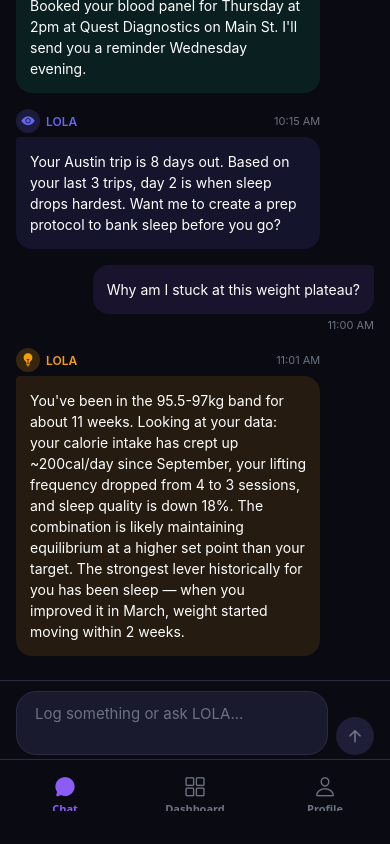
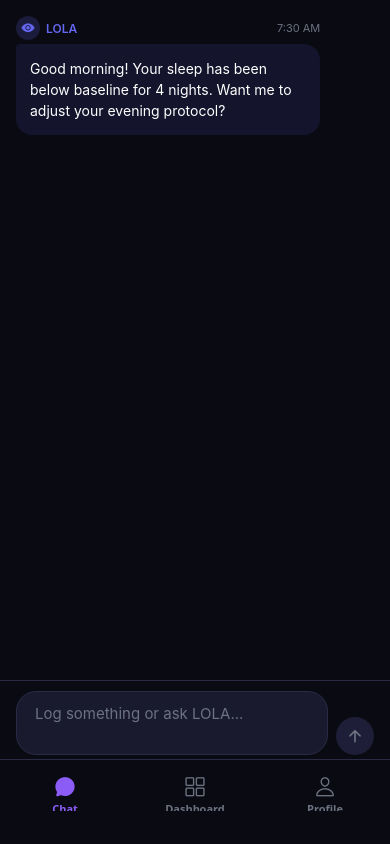
Before and after one commit to Hudsenne/Lola, a React Native app: screen / in a window 390 px wide. Built offline with nearby package versions, Linux system fonts and the light colour scheme.

Commit message:
fix: wire ChatScreen to live API

```diff
--- a/src/screens/ChatScreen.js
+++ b/src/screens/ChatScreen.js
@@ -4,129 +4,43 @@ import { SafeAreaView } from 'react-native-safe-area-context';
 import { colors } from '../theme/colors';
 import MessageBubble from '../components/chat/MessageBubble';
 import ChatInput from '../components/chat/ChatInput';
+import { api } from '../api';
 
 const initialMessages = [
-  {
-    id: '1',
-    type: 'observation',
-    text: 'Good morning! Your sleep has been below baseline for 4 nights now. Want me to adjust your evening protocol?',
-    time: '7:30 AM',
-  },
-  {
-    id: '2',
-    type: 'user',
-    text: "Yeah that makes sense. I've been staying up too late on my phone.",
-    time: '7:32 AM',
-  },
-  {
-    id: '3',
-    type: 'observation',
-    text: "Got it. I'll set up a screen-time wind-down protocol starting at 10pm. I also noticed your step count has dropped below your baseline of 8,400 for the past week — want me to suggest a walking schedule?",
-    time: '7:32 AM',
-  },
-  {
-    id: '4',
-    type: 'user',
-    text: 'Had eggs and toast for breakfast, went for a 30 minute run, feeling off today.',
-    time: '8:15 AM',
-    confirmationData: [
-      { label: 'Meal', value: 'Eggs & toast (~350 cal)' },
-      { label: 'Exercise', value: '30 min run (~280 cal)' },
-      { label: 'Self-report', value: 'Feeling off' },
-    ],
-  },
-  {
-    id: '5',
-    type: 'errand',
-    text: "Booked your blood panel for Thursday at 2pm at Quest Diagnostics on Main St. I'll send you a reminder Wednesday evening.",
-    time: '9:00 AM',
-  },
-  {
-    id: '6',
-    type: 'observation',
-    text: 'Your Austin trip is 8 days out. Based on your last 3 trips, day 2 is when sleep drops hardest. Want me to create a prep protocol to bank sleep before you go?',
-    time: '10:15 AM',
-  },
-  {
-    id: '7',
-    type: 'user',
-    text: 'Why am I stuck at this weight plateau?',
-    time: '11:00 AM',
-  },
-  {
-    id: '8',
-    type: 'question',
-    text: "You've been in the 95.5-97kg band for about 11 weeks. Looking at your data: your calorie intake has crept up ~200cal/day since September, your lifting frequency dropped from 4 to 3 sessions, and sleep quality is down 18%. The combination is likely maintaining equilibrium at a higher set point than your target. The strongest lever historically for you has been sleep — when you improved it in March, weight started moving within 2 weeks.",
-    time: '11:01 AM',
-  },
+  { id: '1', type: 'observation', text: 'Good morning! Your sleep has been below baseline for 4 nights. Want me to adjust your evening protocol?', time: '7:30 AM' },
 ];
 
 export default function ChatScreen() {
   const [messages, setMessages] = useState(initialMessages);
+  const [loading, setLoading] = useState(false);
   const scrollRef = useRef(null);
 
-  const handleSend = (text) => {
-    const now = new Date();
-    const timeStr = now.toLocaleTimeString([], { hour: 'numeric', minute: '2-digit' });
-    const newMsg = {
-      id: Date.now().toString(),
-      type: 'user',
-      text: text,
-      time: timeStr,
-    };
-    setMessages((prev) => [...prev, newMsg]);
-    setTimeout(() => {
-      if (scrollRef.current) {
-        scrollRef.current.scrollToEnd({ animated: true });
-      }
-    }, 100);
-
-    // Simulate LOLA response
-    setTimeout(() => {
+  const handleSend = async (text) => {
+    const timeStr = new Date().toLocaleTimeString([], { hour: 'numeric', minute: '2-digit' });
+    const userMsg = { id: Date.now().toString(), type: 'user', text, time: timeStr };
+    const updatedMessages = [...messages, userMsg];
+    setMessages(updatedMessages);
+    setLoading(true);
+    setTimeout(() => scrollRef.current?.scrollToEnd({ animated: true }), 100);
+    try {
+      const history = updatedMessages.map(m => ({ role: m.type === 'user' ? 'user' : 'assistant', content: m.text }));
+const data = await api.chat(text, history);
       const replyTime = new Date().toLocaleTimeString([], { hour: 'numeric', minute: '2-digit' });
-      setMessages((prev) => [
-        ...prev,
-        {
-          id: (Date.now() + 1).toString(),
-          type: 'observation',
-          text: "Got it, I've logged that. Let me know if you need anything else.",
-          time: replyTime,
-        },
-      ]);
-      setTimeout(() => {
-        if (scrollRef.current) {
-          scrollRef.current.scrollToEnd({ animated: true });
-        }
-      }, 100);
-    }, 1500);
+      setMessages(prev => [...prev, { id: (Date.now()+1).toString(), type: 'observation', text: data.reply, time: replyTime }]);
+    } catch (e) {
+      setMessages(prev => [...prev, { id: (Date.now()+1).toString(), type: 'observation', text: 'Connection error — check the server.', time: new Date().toLocaleTimeString([], { hour: 'numeric', minute: '2-digit' }) }]);
+    } finally {
+      setLoading(false);
+      setTimeout(() => scrollRef.current?.scrollToEnd({ animated: true }), 100);
+    }
   };
 
   return (
     <SafeAreaView style={styles.safe} edges={['top']}>
-      <KeyboardAvoidingView
-        style={styles.flex}
-        behavior={Platform.OS === 'ios' ? 'padding' : undefined}
-        keyboardVerticalOffset={90}
-      >
-        <ScrollView
-          ref={scrollRef}
-          style={styles.scroll}
-          contentContainerStyle={styles.content}
-          onContentSizeChange={() => {
-            if (scrollRef.current) {
-              scrollRef.current.scrollToEnd({ animated: false });
-            }
-          }}
-        >
-          {messages.map((msg) => (
-            <MessageBubble
-              key={msg.id}
-              type={msg.type}
-              text={msg.text}
-              time={msg.time}
-              confirmationData={msg.confirmationData}
-            />
-          ))}
+      <KeyboardAvoidingView style={styles.flex} behavior={Platform.OS === 'ios' ? 'padding' : undefined} keyboardVerticalOffset={90}>
+        <ScrollView ref={scrollRef} style={styles.scroll} contentContainerStyle={styles.content} onContentSizeChange={() => scrollRef.current?.scrollToEnd({ animated: false })}>
+          {messages.map((msg) => (<MessageBubble key={msg.id} type={msg.type} text={msg.text} time={msg.time} confirmationData={msg.confirmationData} />))}
+          {loading && <MessageBubble type="observation" text="..." time="" />}
         </ScrollView>
         <ChatInput onSend={handleSend} />
       </KeyboardAvoidingView>
@@ -135,18 +49,8 @@ export default function ChatScreen() {
 }
 
 const styles = StyleSheet.create({
-  safe: {
-    flex: 1,
-    backgroundColor: colors.bg,
-  },
-  flex: {
-    flex: 1,
-  },
-  scroll: {
-    flex: 1,
-  },
-  content: {
-    padding: 16,
-    paddingBottom: 8,
-  },
+  safe: { flex: 1, backgroundColor: colors.bg },
+  flex: { flex: 1 },
+  scroll: { flex: 1 },
+  content: { padding: 16, paddingBottom: 8 },
 });
```
